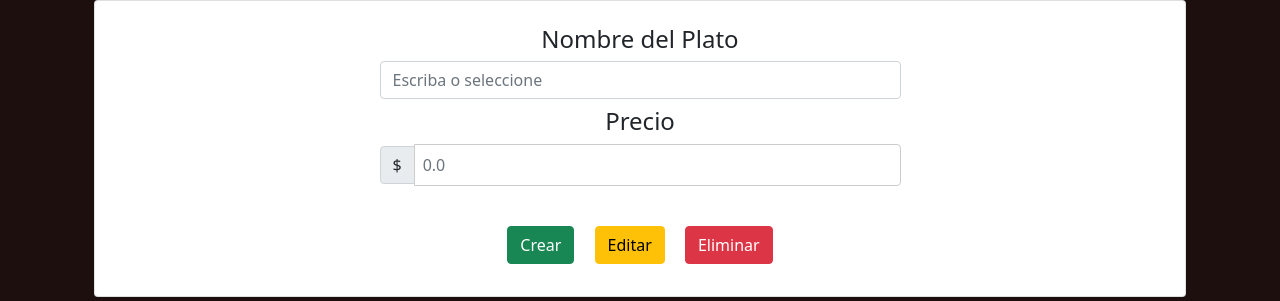
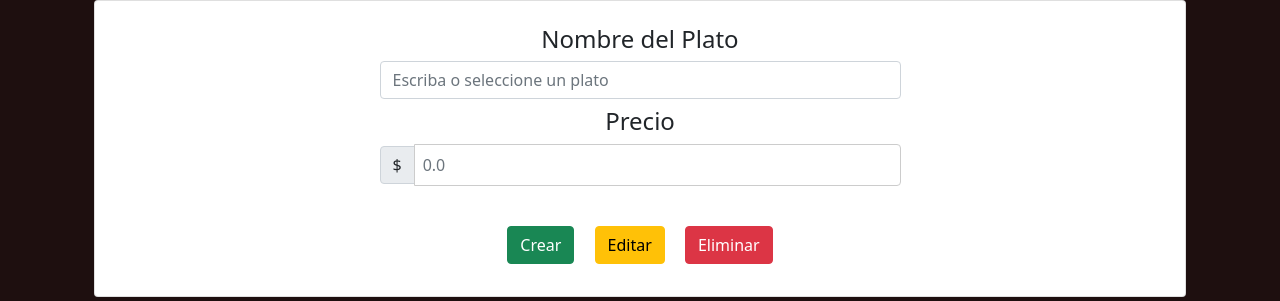
Before and after one commit to juancho-sp/AppGastroGo, a Django app: page /administrador/ in a window 1280 px wide, after a click on "Crear Plato". Shown: the part 191-492 px from the top of the page. Run offline with Django 5.2, Linux system fonts and the light colour scheme; the visitor is signed in with stand-in values (Sample User, id 1); data that the repository does not hold is empty.

```diff
--- a/templates/administrador/home-admin.html
+++ b/templates/administrador/home-admin.html
@@ -288,7 +288,7 @@
 
                         <label class="h4">Nombre del Plato</label>
                         <input list="platos-lista" name="nombre_plato" id="nombre-plato"
-                            class="form-control w-50" placeholder="Escriba o seleccione" autocomplete="off" required>
+                            class="form-control w-50" placeholder="Escriba o seleccione un plato" autocomplete="off" required>
 
                         <datalist id="platos-lista">
                             {% for plato in platos %}
```
